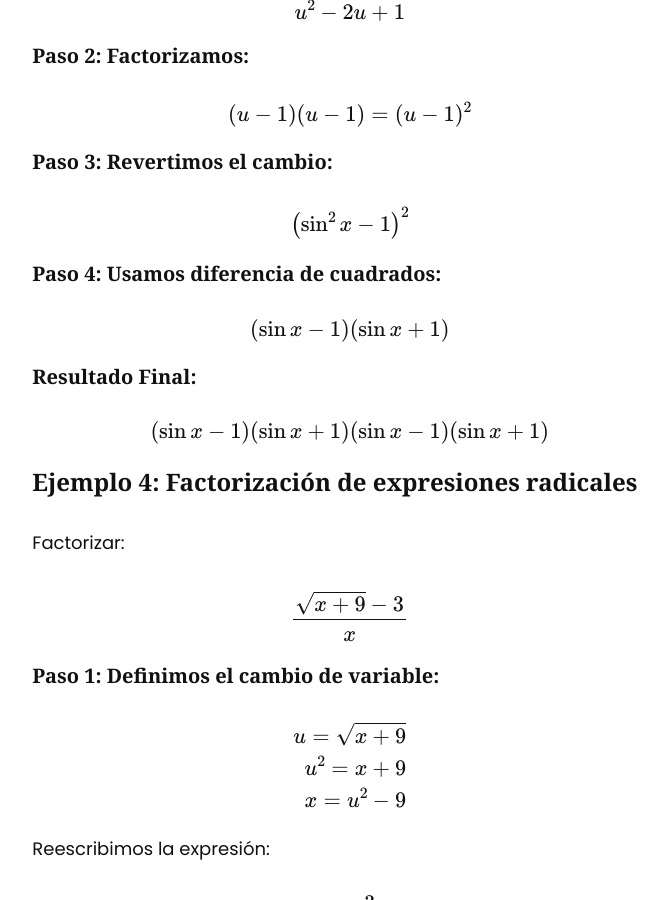
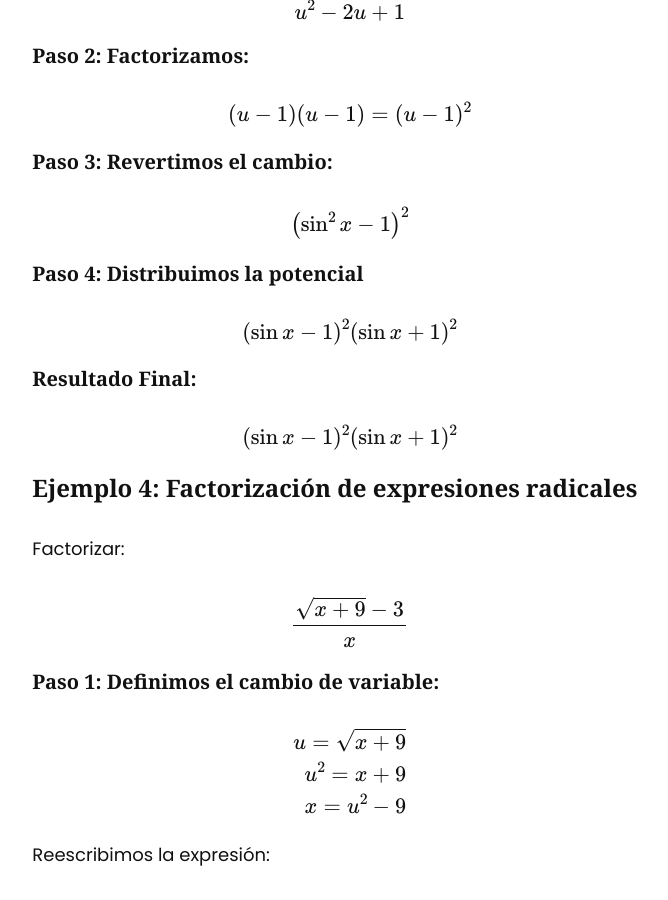
Before and after one commit to asoesem/asoesem.github.io, a Jekyll site: the page built from _posts/2025-03-07-fact-cambio-de-variable.md, in a window 1280 px wide and 900 px high, scrolled down 4987 px. Shown: the whole window, without its empty margins (457-1125 px from the left). Built offline with Jekyll 4.4.1, drawn with Linux system fonts in a browser that asks for light colours.

Commit message:
Corrige error de factorización

```diff
--- a/_posts/2025-03-07-fact-cambio-de-variable.md
+++ b/_posts/2025-03-07-fact-cambio-de-variable.md
@@ -166,18 +166,17 @@ $$
 \left(\sin ^2 x-1\right)^2
 $$
 
-#### Paso 4: Usamos diferencia de cuadrados:
+#### Paso 4: Distribuimos la potencial
 
 $$
-(\sin x-1)(\sin x+1)
+(\sin x-1)^2(\sin x+1)^2
 $$
 
 #### Resultado Final:
 
 $$
-(\sin x-1)(\sin x+1)(\sin x-1)(\sin x+1)
+(\sin x-1)^2(\sin x+1)^2
 $$
-
 
 ### Ejemplo 4: Factorización de expresiones radicales
 
```
